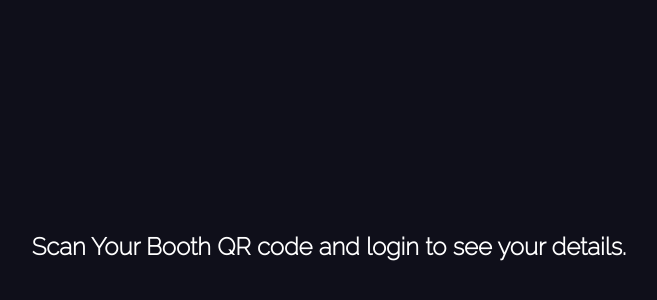
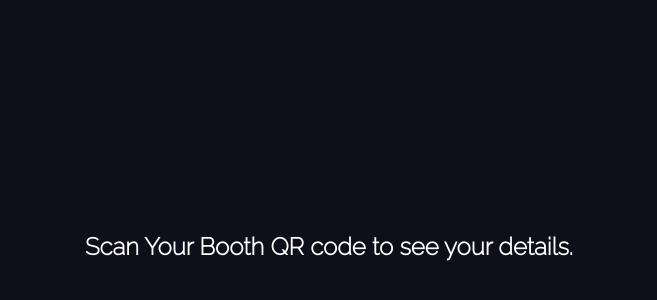
Before and after one commit to upqrade/new, a React (Create React App) app in the folder event/: page /scanBoothQR in a window 1280 px wide. Shown: the part 154-454 px from the top of the page, without its empty margins (311-968 px from the left). Built offline with nearby package versions, Linux system fonts and the light colour scheme.

Commit message:
scanbooth

```diff
--- a/event/src/CBooth/ScanBoothQR.js
+++ b/event/src/CBooth/ScanBoothQR.js
@@ -3,7 +3,7 @@ import React from 'react'
 export default function ScanQR() {
   return (
     <div style={{color: '#fff'}}>
-      <h2>Scan Your Booth QR code and login to see your details.</h2>
+      <h2>Scan Your Booth QR code to see your details.</h2>
     </div>
   )
 }
```
